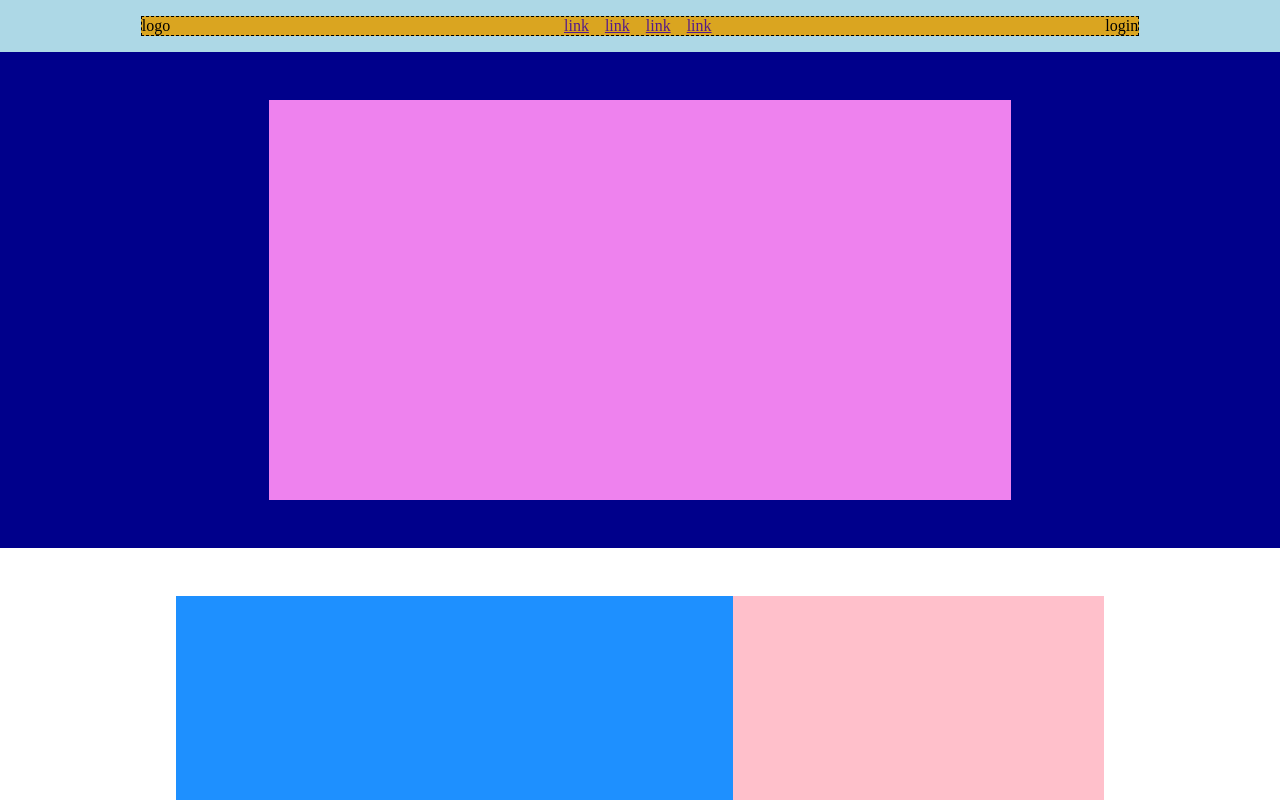
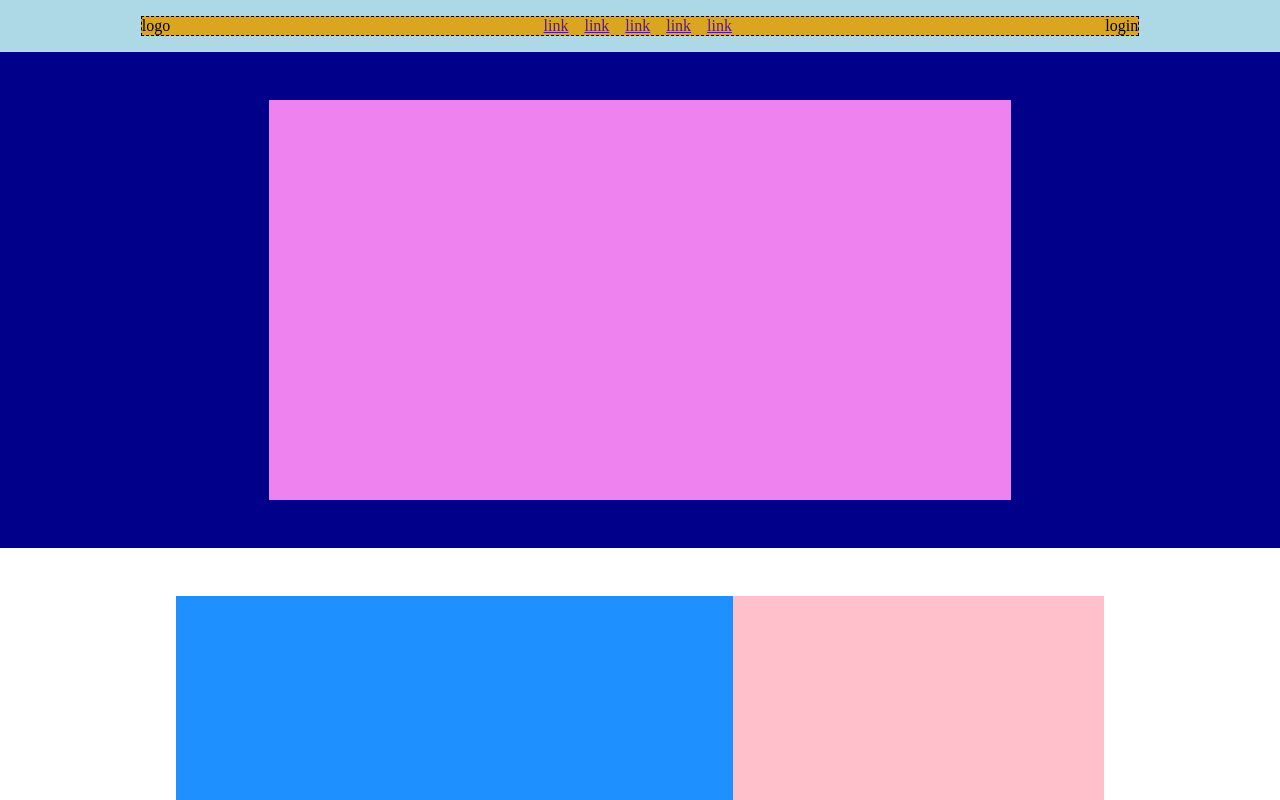
Before and after one commit to Pierpaolo-99/htmlcss-struttura-discord, a plain HTML site: page index.html in a window 1280 px wide. Shown: the top 800 px of the page. Drawn offline with Linux system fonts and the light colour scheme.

Commit message:
add list menu in the header

```diff
--- a/index.html
+++ b/index.html
@@ -15,6 +15,7 @@
                 <div class="logo">logo</div>
                 <div class="menu">
                     <ul>
+                        <li><a href="">link</a></li>
                         <li><a href="">link</a></li>
                         <li><a href="">link</a></li>
                         <li><a href="">link</a></li>
```
